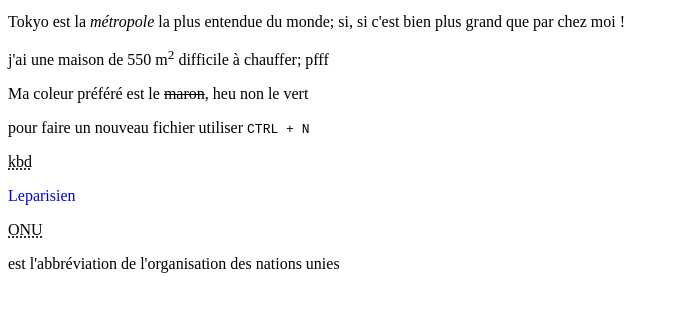
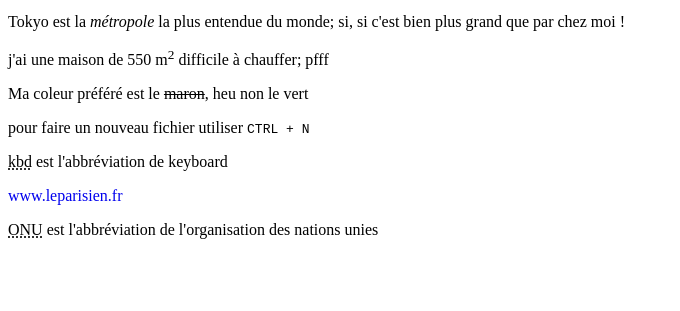
Before and after one commit to nadiakarouchi/premierSITE, a plain HTML site: page exos/02-exo.html in a window 1280 px wide. Shown: the part 101-412 px from the top of the page, without its empty margins (0-680 px from the left). Drawn offline with Linux system fonts and the light colour scheme.

Commit message:
Update 02-exo.html

```diff
--- a/exos/02-exo.html
+++ b/exos/02-exo.html
@@ -22,9 +22,9 @@
    <p>j'ai une maison de 550 m<sup>2</sup> difficile à chauffer; pfff</p>
    <p>Ma coleur préféré est le <strike>maron</strike>, heu non le vert</p>
    <p>pour faire un nouveau fichier utiliser <kbd>CTRL + N</kbd> </p>
-   <p><abbr title="keyboard">kbd</abbr></p>
-   <a href="https://www.leparisien.fr/">Leparisien</a>
-   <p><abbr title="ONU">ONU</abbr></p> est l'abbréviation de l'organisation des nations unies</p>
+   <p><abbr title="keyboard">kbd</abbr> est l'abbréviation de keyboard</p>
+   <a href="https://www.leparisien.fr/">www.leparisien.fr</a>
+   <p><abbr title="ONU">ONU</abbr> est l'abbréviation de l'organisation des nations unies</p>
 
 
 
```
